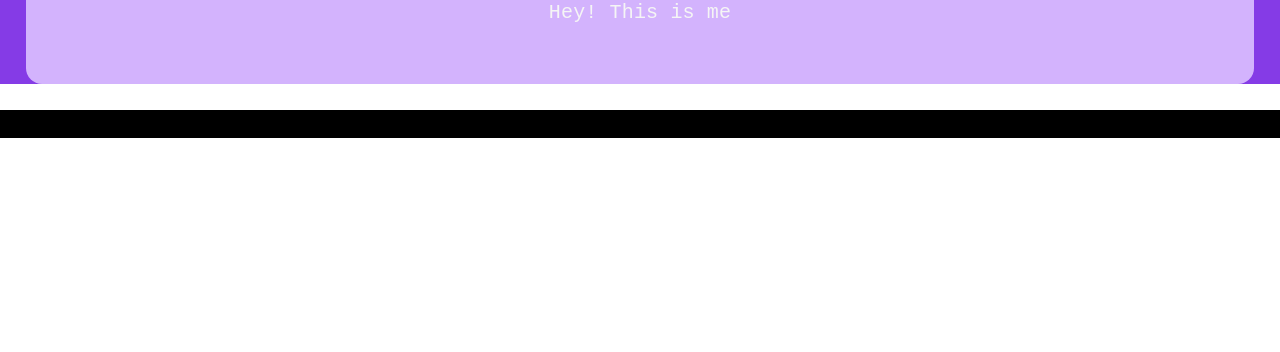
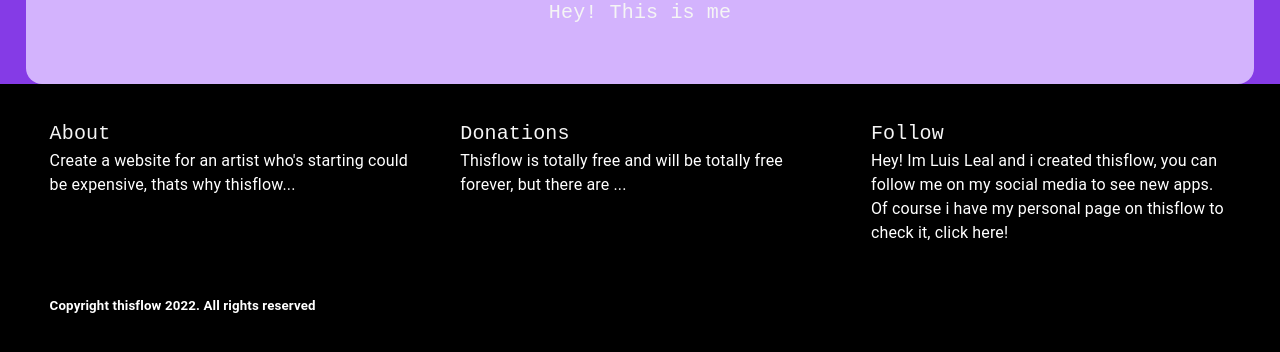
Before and after one commit to luislealdev/thisflow, a React (Vite) app: page /home in a window 1280 px wide. Shown: the part 2720-3072 px from the top of the page. Before the commit the page ends 2858 px from the top, so only its background shows below. Built offline with nearby package versions, Linux system fonts and the light colour scheme; no server answers.

Commit message:
Add info to the credits page

```diff
--- a/src/home/components/Credits.jsx
+++ b/src/home/components/Credits.jsx
@@ -1,16 +1,31 @@
-
 export const Credits = () => {
   return (
     <div className="credits">
       <div>
         <h3>About</h3>
-        <p></p>
+        <p>
+          Create a website for an artist who's starting could be expensive,
+          thats why <span>thisflow</span>...
+        </p>
       </div>
       <div>
         <h3>Donations</h3>
+        <p>
+          <span>Thisflow</span> is totally free and will be totally free
+          forever, but there are ...
+        </p>
       </div>
       <div>
         <h3>Follow</h3>
+        <p>
+          Hey! Im Luis Leal and i created <span>thisflow</span>, you can follow
+          me on my social media to see new apps. <br />
+          Of course i have my personal page on <span>thisflow</span> to check
+          it, <a>click here!</a>
+        </p>
+      </div>
+      <div>
+        <h5>Copyright thisflow 2022. All rights reserved</h5>
       </div>
     </div>
   );
--- a/src/home/components/styles.css
+++ b/src/home/components/styles.css
@@ -116,7 +116,21 @@
     grid-template-columns: repeat(3,1fr);
     background-color: black;
     width: 100vw;
+    color: white;
+    width: 100vw;
+    margin-top: -5vh;
+    padding: 3vh;
 }
+.credits div{
+    margin: 2vw;
+}
+.credits h3{
+    font-family: monospace;
+    color: whitesmoke;
+    font-weight: 400;
+    font-size: x-large;
+}
+
 
 
 @media (max-width: 600px) {
```
